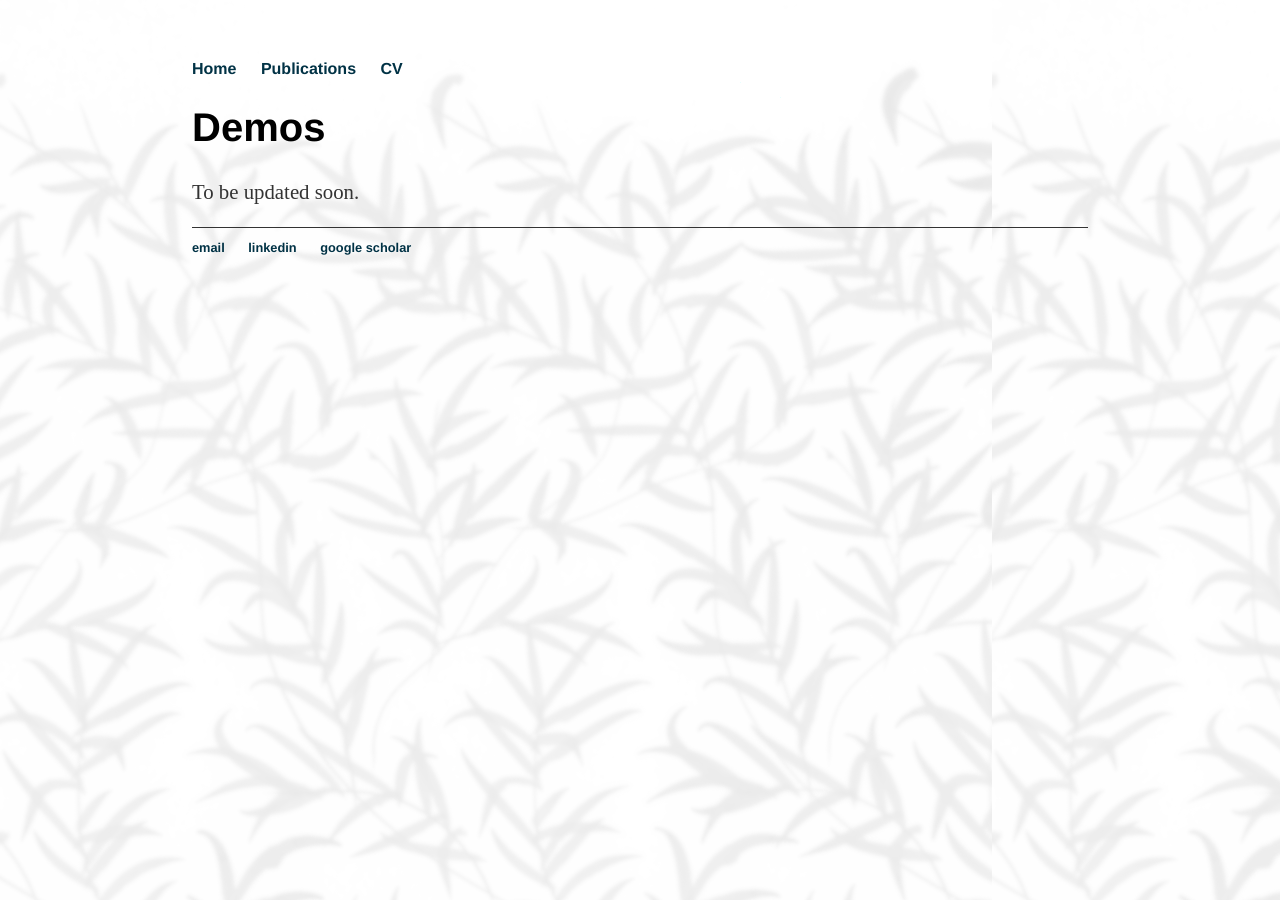
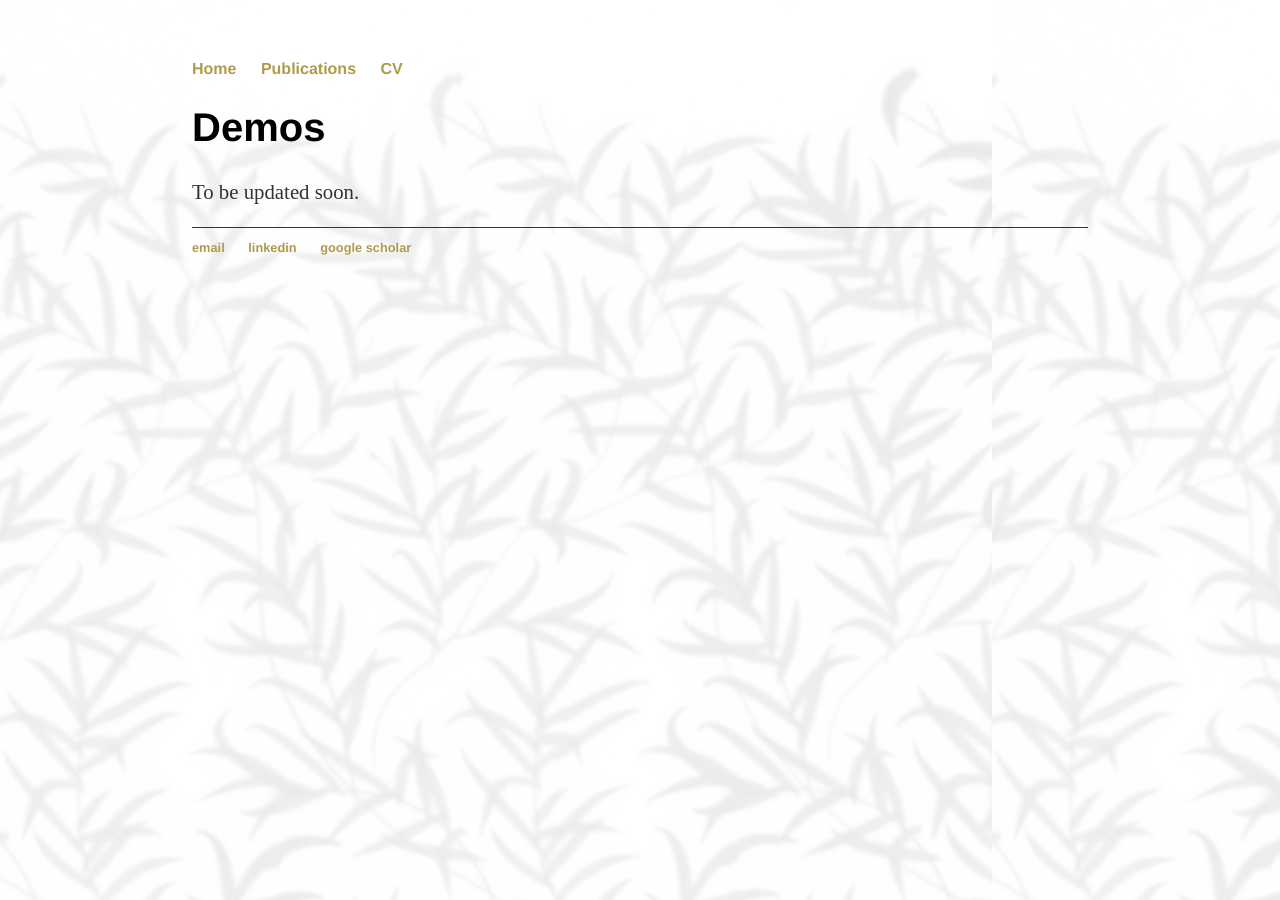
Before and after one commit to patelvatsalv/patelvatsalv.github.io, a Jekyll site: the page built from demos.html, in a window 1280 px wide. Built offline with Jekyll 4.4.1, drawn with Linux system fonts in a browser that asks for light colours.

Commit message:
Update main.css

```diff
--- a/css/main.css
+++ b/css/main.css
@@ -16,7 +16,7 @@ nav ul li, footer ul li {
 }
 a {
     text-decoration: none;
-    color: #013245;
+    color: #ae9b4d;
 /*     color: #999; */
 }
 a:hover {
```
